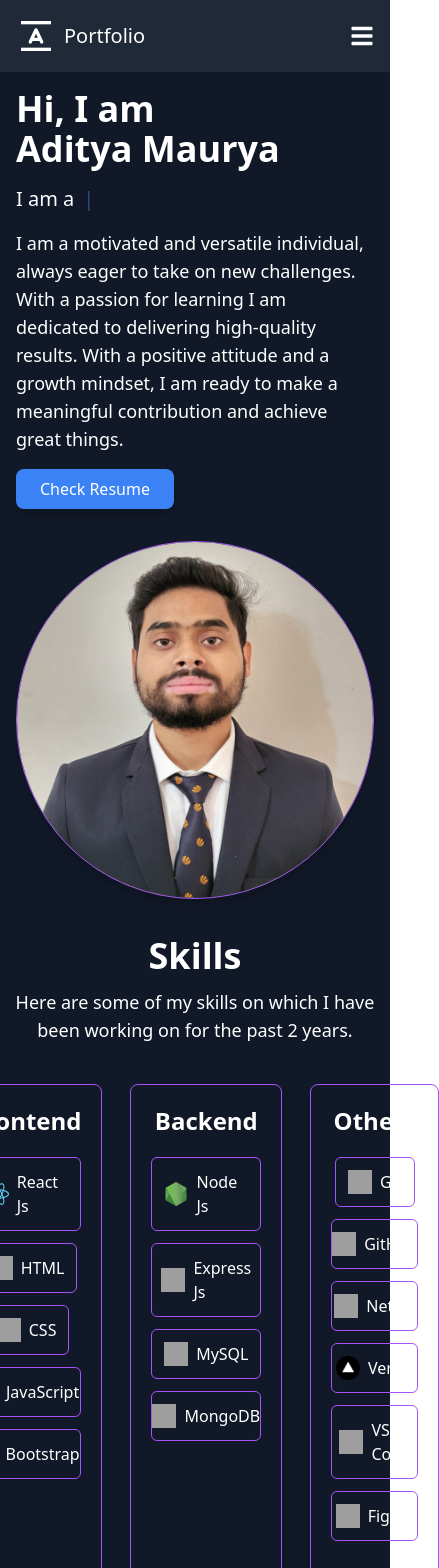
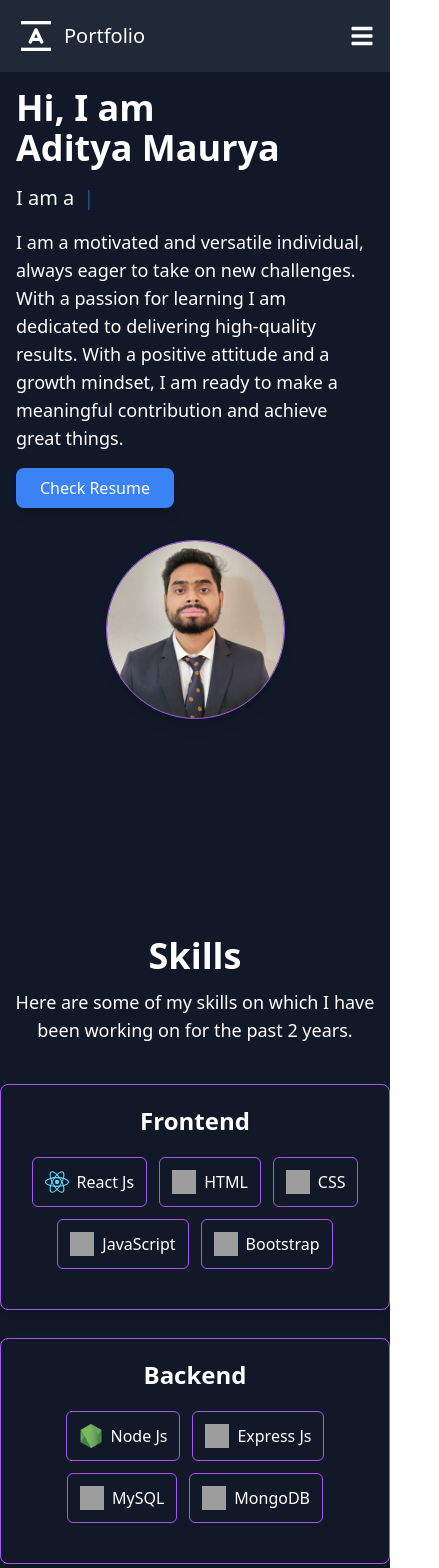
Before and after one commit to Adityamaurya790/PrtfolioAditya, a React (Vite) app: page / in a window 390 px wide. Shown: the top 1568 px of the page, 439 px wide, since content can reach past the window. Built offline with nearby package versions, Linux system fonts and the light colour scheme; grey boxes are pictures that could not be loaded.

Commit message:
Hero.jsx has been modified

```diff
--- a/src/Components/HeroSection/Hero.jsx
+++ b/src/Components/HeroSection/Hero.jsx
@@ -2,14 +2,16 @@ import React from "react";
 import HeroImg from "../Assets/Aditya.png";
 import Typewriter from "typewriter-effect";
 import { Bio } from "../BIO/Bio";
+
 const HeroSection = () => {
   return (
     <div
       id="about"
-      className="relative w-full h-screen flex items-center justify-center bg-gray-900"
+      className="relative w-full h-screen flex flex-col items-center justify-start md:justify-center bg-gray-900"
     >
-      <div className="relative z-10 flex flex-col md:flex-row items-center w-full max-w-6xl mx-auto px-4">
-        <div className="w-full md:w-1/2 flex flex-col justify-center items-start text-white space-y-4">
+      <div className="relative z-10 flex flex-col-reverse md:flex-row items-center w-full max-w-6xl mx-auto px-4">
+        {/* Text Section - Positioned below the image on mobile screens */}
+        <div className="w-full md:w-1/2 flex flex-col justify-center items-start text-white space-y-4 mt-4 md:mt-0">
           <h1 className="text-4xl font-bold">
             Hi, I am <br /> {Bio.name}
           </h1>
@@ -30,14 +32,16 @@ const HeroSection = () => {
             href={Bio.resume}
             target="_blank"
             rel="noopener noreferrer"
-            className="mt-4 inline-block px-6 py-2 bg-blue-500 text-white rounded-lg shadow-lg hover:bg-blue-400 transition animate-background-pan "
+            className="mt-4 inline-block px-6 py-2 bg-blue-500 text-white rounded-lg shadow-lg hover:bg-blue-400 transition animate-background-pan"
           >
             Check Resume
           </a>
         </div>
-        <div className="w-full md:w-1/2 flex justify-center mt-8 md:mt-0">
+
+        {/* Image Section - Positioned on top for mobile screens */}
+        <div className="w-full md:w-1/2 flex justify-center order-first md:order-last mt-8 md:mt-0">
           <img
-            className="md:w-2/3 lg:w-1/2 xl:w-2/3 rounded-full shadow-lg bg-card border border-purple-500 "
+            className="w-1/2 sm:w-2/3 md:w-2/3 lg:w-1/2 xl:w-2/3 rounded-full shadow-lg bg-card border border-purple-500"
             src={HeroImg}
             alt="hero-image"
           />
--- a/src/Components/Skills/Skills.jsx
+++ b/src/Components/Skills/Skills.jsx
@@ -1,24 +1,25 @@
 import React from "react";
 import { skills } from "../BIO/Bio";
+
 const Skills = () => {
   return (
     <div
       id="skills"
-      className="flex justify-center items-baseline relative bg-gray-900 "
+      className="flex justify-center items-baseline relative bg-gray-900"
     >
-      <div className="relative flex flex-col items-center w-full max-w-5xl gap-3 text-white ">
-        <div className="text-4xl font-semibold text-center mt-5  dark:text-primary md:mt-3 md:text-3xl ">
+      <div className="relative flex flex-col items-center w-full max-w-5xl gap-3 text-white">
+        <div className="text-4xl font-semibold text-center mt-5 dark:text-primary md:mt-3 md:text-3xl">
           Skills
         </div>
         <div className="text-lg text-center max-w-3xl text-secondary dark:text-secondary md:text-base">
           Here are some of my skills on which I have been working on for the
           past 2 years.
         </div>
-        <div className="w-full flex  mt-7 gap-7 justify-center sm-wrap ">
+        <div className="w-full flex flex-wrap mt-7 gap-7 justify-center">
           {skills.map((skill) => (
             <div
               key={skill.title}
-              className="w-full max-w-xl bg-card border border-purple-500 shadow-lg rounded-lg p-5 md:max-w-lg md:p-3 sm:max-w-xs sm:p-2 hover:-translate-y-1 transition-all duration-300 ease-in-out hover:shadow-xl"
+              className="bg-card border border-purple-500 shadow-lg rounded-lg p-5 hover:-translate-y-1 transition-all duration-300 ease-in-out hover:shadow-xl sm:w-full md:w-[48%] lg:w-[30%]"
             >
               <h2 className="text-2xl font-semibold text-center text-secondary mb-5 dark:text-secondary">
                 {skill.title}
```
